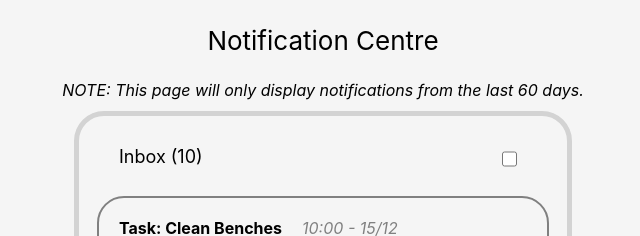
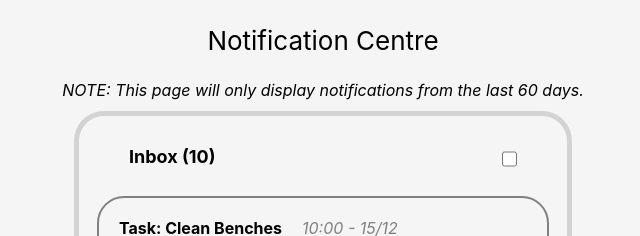
Before and after one commit to FluxOblivion/CompoundNotifications, a React (Create React App) app in the folder compound-eval/: page / in a window 1280 px wide. Shown: the top 236 px of the page, without its empty margins (317-957 px from the left). Built offline with nearby package versions, Linux system fonts and the light colour scheme.

Commit message:
Set up conditional styling on inbox text

```diff
--- a/compound-eval/src/component/notificationPanel.css
+++ b/compound-eval/src/component/notificationPanel.css
@@ -16,6 +16,7 @@
 .read {
     background-color: lightgray;
     outline-color: lightgrey;
+    cursor: default;
 }
 
 .checkbox {
--- a/compound-eval/src/component/notificationPanel.tsx
+++ b/compound-eval/src/component/notificationPanel.tsx
@@ -65,6 +65,7 @@ function NotificationObject({ title, description, notificationDate, readBy }) {
 export default function NotificationPanel() {
     const [checked, setChecked] = React.useState(false);
     const [listItems, setListItems] = React.useState([...notifications]);
+    const [unreadItems, setUnreadItems] = React.useState(notifications.length);
 
     const notificationList = notifications.map(item =>
         <NotificationObject
@@ -75,10 +76,6 @@ export default function NotificationPanel() {
             readBy={item.readByUserName}
         />
     );
-
-    // Temporary fill
-    const itemsUnread = notificationList.length;
-
 
     const handleChecked = () => {
         setChecked(!checked);
@@ -92,7 +89,10 @@ export default function NotificationPanel() {
     return (
         <div className="notification-panel">
             <div className="p-header">
-                <span>Inbox ({itemsUnread})</span>
+                <span>{unreadItems > 0
+                    ? <b>Inbox ({unreadItems})</b>
+                    : <i>Inbox ({unreadItems})</i>
+                    }</span>
                 <div className="filler" />
                 <div className="checkbox">
                     <input
```
